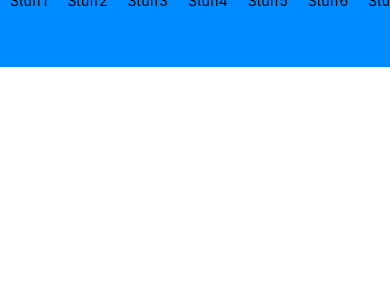
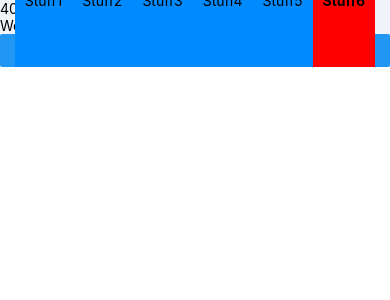
Before and after one commit to cursorweb/40violins, a React Native app: screen / in a window 390 px wide. Shown: the top 300 px of the page. Built offline with nearby package versions, Linux system fonts and the light colour scheme.

Commit message:
updated nav

```diff
--- a/App.tsx
+++ b/App.tsx
@@ -5,8 +5,8 @@ import { ThemeName, ThemeProvider, useTheme } from './theme/theme';
 
 import Nav from './components/Nav';
 
-import Metronome from './components/metronome';
-import Tuner from './components/tuner';
+import { Metronome } from './apps/metronome';
+import { Tuner } from './apps/tuner';
 
 
 function Main() {
@@ -29,7 +29,7 @@ function Main() {
           <View>
             {curItem}
           </View>
-          <Button title='yo' onPress={() => setTheme((prev: ThemeName) => prev == "light" ? "dark" : "light")} />
+          <Button title='change' onPress={() => setTheme((prev: ThemeName) => prev == "light" ? "dark" : "light")} />
         </View>
       </SafeAreaView>
 
--- a/components/metronome/index.tsx
+++ b/apps/metronome/index.tsx
@@ -1,6 +1,6 @@
 import { Text, View, StyleSheet } from "react-native";
 
-export default function Metronome() {
+export const Metronome: React.FC = () => {
   return (
     <View>
       <Text>Welcome to metronome</Text>
--- a/components/tuner/index.tsx
+++ b/apps/tuner/index.tsx
@@ -1,6 +1,6 @@
 import { View, StyleSheet } from "react-native";
 
-export default function Tuner() {
+export const Tuner: React.FC = () => {
   return (
     <View>
 
--- a/babel.config.js
+++ b/babel.config.js
@@ -1,4 +1,4 @@
-module.exports = function(api) {
+module.exports = api => {
   api.cache(true);
   return {
     presets: ['babel-preset-expo'],
--- a/components/Nav.tsx
+++ b/components/Nav.tsx
@@ -1,11 +1,15 @@
-import { ScrollView, StyleSheet, Text } from "react-native";
+import { View, ScrollView, StyleSheet, Text } from "react-native";
 import { useTheme } from "../theme/theme";
 
 export default function Nav({ changeBtn }: { changeBtn: (num: number) => void }) {
   return (
-    <ScrollView style={styles().nav} horizontal={true} bounces={false}>
-      {[...new Array(50)].map((_, i) => <Text key={i} style={styles().btn}>Stuff{i + 1}</Text>)}
-    </ScrollView>
+    <View>
+      <ScrollView style={styles().nav} contentContainerStyle={styles().alignNav} horizontal={true} bounces={false}>
+        {[...new Array(6)].map((_, i) =>
+          <Text key={i} style={[styles().btn, i == 5 ? styles().selected : null]}>Stuff{i + 1}</Text>
+        )}
+      </ScrollView>
+    </View>
   );
 }
 
@@ -16,15 +20,25 @@ const styles = () => {
     btn: {
       backgroundColor: theme.primary,
       color: theme.text,
-      padding: 10
+      padding: 10,
+      height: '100%'
+    },
+    selected: {
+      backgroundColor: "red",
+      fontWeight: "bold",
     },
     nav: {
-      display: "flex",
-      flexDirection: "row",
       position: "absolute",
       bottom: 0,
       height: 85,
       width: "100%"
+    },
+    alignNav: {
+      display: "flex",
+      flexGrow: 1,
+      flexDirection: "row",
+      alignItems: "center",
+      justifyContent: 'center',
     }
   });
 };
--- a/theme/dark.ts
+++ b/theme/dark.ts
@@ -1,8 +1,8 @@
 import { Theme } from "./theme";
 
 export const dark: Theme = {
-  background: "#001635",
-  primary: "#3d474d",
+  background: "#262b31",
+  primary: "#122d54",
   secondary: "",
   text: "#fff",
   dark: false,
--- a/theme/light.ts
+++ b/theme/light.ts
@@ -1,7 +1,7 @@
 import { Theme } from "./theme";
 
 export const light: Theme =  {
-  background: "#e7f2f6",
+  background: "#f0f4f9",
   primary: "#008aff",
   secondary: "",
   text: "#000",
--- a/theme/theme.tsx
+++ b/theme/theme.tsx
@@ -1,8 +1,9 @@
-import React, { SetStateAction, useContext, useEffect, useState } from "react";
+import React, { SetStateAction, useContext, useState } from "react";
 import { useColorScheme } from "react-native";
 import { light } from "./light";
 import { dark } from "./dark";
 import { Dispatch } from "react";
+
 
 export interface Theme {
   background: string,
@@ -18,6 +19,7 @@ export const themes = {
 };
 
 export type ThemeName = keyof typeof themes;
+
 
 export interface ThemeContextInterface {
   theme: ThemeName,
@@ -39,7 +41,7 @@ export const ThemeProvider: React.FC = ({ children }) => {
   );
 }
 
-export const useTheme = () => {
+export function useTheme() {
   const { theme, setTheme } = useContext(ThemeContext)!;
 
   switch (theme) {
```
Also changed, not shown: apps/loader.tsx (added, +7 -0 lines), 1 other file (tests, documents, lock files or other folders).
